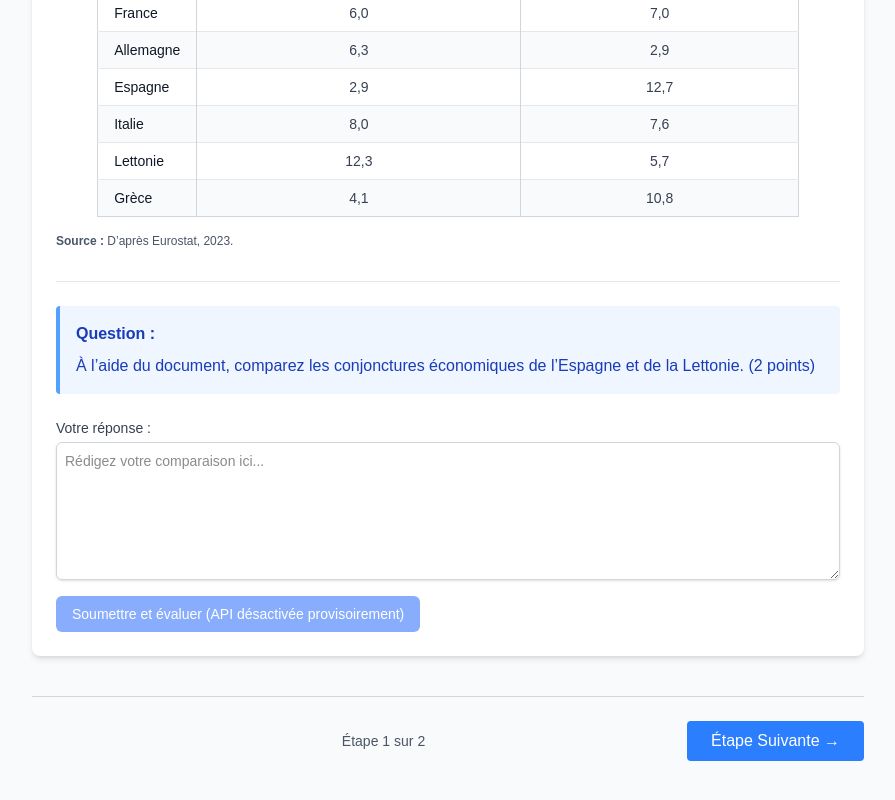
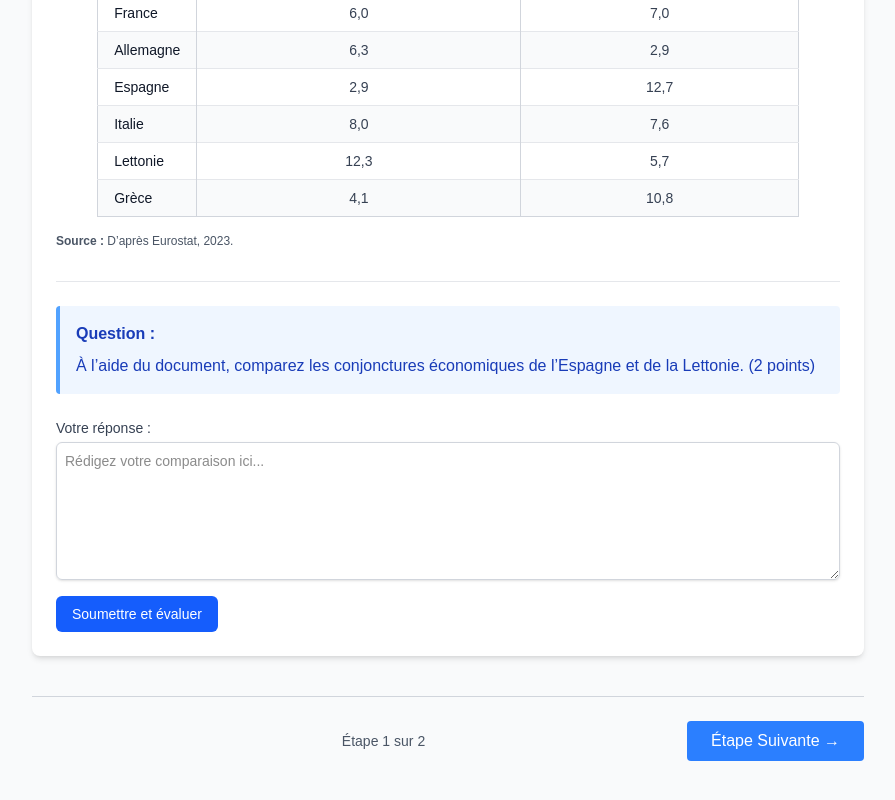
Before and after one commit to paulgy/projet_gy, a Next.js app: page /parcours/lecture-interpretation-donnees-ia/1 in a window 1280 px wide. Shown: the part 354-1154 px from the top of the page, without its empty margins (192-1087 px from the left). Built offline with nearby package versions, Linux system fonts and the light colour scheme.

Commit message:
feat: reactivate Gemini API integration buttons

```diff
--- a/src/components/GeminiEc2Exercise.tsx
+++ b/src/components/GeminiEc2Exercise.tsx
@@ -185,9 +185,9 @@ const GeminiEc2Exercise = () => {
         <button
           onClick={handleSubmit}
           className="mt-4 px-4 py-2 bg-blue-600 text-white text-sm font-medium rounded-md hover:bg-blue-700 focus:outline-none focus:ring-2 focus:ring-offset-2 focus:ring-blue-500 disabled:opacity-50 disabled:cursor-not-allowed"
-          disabled={true} // API désactivée provisoirement
+          disabled={isLoading}
         >
-          {isLoading ? "Évaluation en cours..." : "Soumettre et évaluer (API désactivée provisoirement)"}
+          {isLoading ? "Évaluation en cours..." : "Soumettre et évaluer"}
         </button>
 
         {/* Zone d'erreur (inchangée) */}
--- a/src/components/VolunteeringExercise.tsx
+++ b/src/components/VolunteeringExercise.tsx
@@ -212,9 +212,9 @@ const VolunteeringExercise = () => {
         <button
           onClick={handleSubmit}
           className="mt-4 px-4 py-2 bg-blue-600 text-white text-sm font-medium rounded-md hover:bg-blue-700 focus:outline-none focus:ring-2 focus:ring-offset-2 focus:ring-blue-500 disabled:opacity-50 disabled:cursor-not-allowed"
-          disabled={true} // API désactivée provisoirement
+          disabled={isLoading}
         >
-          {isLoading ? "Évaluation en cours..." : "Soumettre et évaluer (API désactivée provisoirement)"}
+          {isLoading ? "Évaluation en cours..." : "Soumettre et évaluer"}
         </button>
 
         {/* Zone d'erreur (inchangée) */}
```
Also changed, not shown: 1 other file (tests, documents, lock files or other folders).
